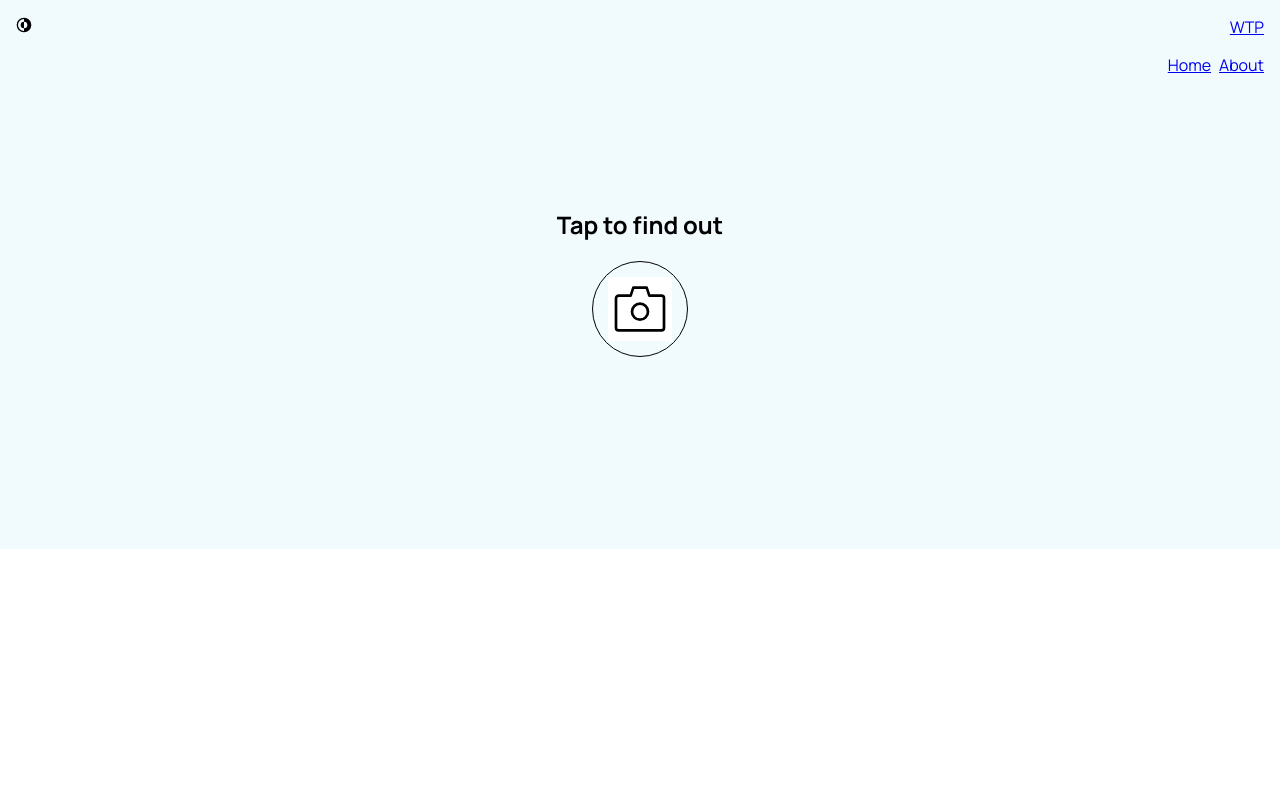
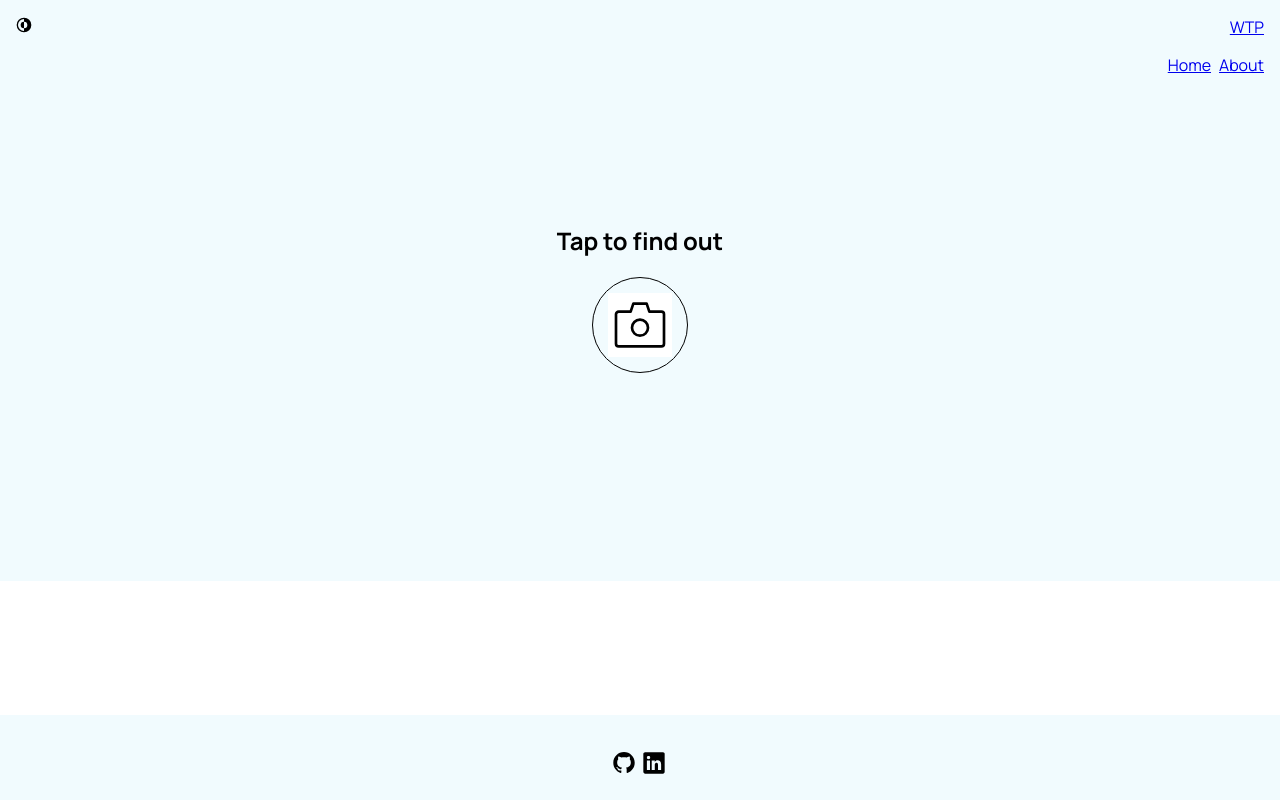
Before and after one commit to burgessolivia/what-the-park-client, a React (Vite) app: page /home in a window 1280 px wide. Built offline with nearby package versions, Linux system fonts and the light colour scheme; a web font is replaced by a local one.

Commit message:
jsx and styling done

```diff
--- a/src/App.jsx
+++ b/src/App.jsx
@@ -2,6 +2,7 @@ import "./App.scss";
 import { BrowserRouter, Navigate, Routes, Route } from "react-router-dom";
 import Header from "./components/Header/Header.jsx";
 import HomePage from "./pages/HomePage/HomePage.jsx";
+import Footer from "./components/Footer/Footer.jsx";
 // import AboutPage
 
 export default function App() {
@@ -13,7 +14,7 @@ export default function App() {
         <Route path="/home" element={<HomePage />} />
         {/* <Route path="/about" element={<about />} /> */}
       </Routes>
-      {/* import footer  */}
+      <Footer />
     </BrowserRouter>
   );
 }
--- a/src/components/Footer/Footer.jsx
+++ b/src/components/Footer/Footer.jsx
@@ -0,0 +1,21 @@
+import "./Footer.scss";
+import { Link } from "react-router-dom";
+import gitHub from "../../assets/icons/github.svg";
+import linkedIn from "../../assets/icons/linkedin.svg";
+
+export default function Footer() {
+  return (
+    <section className="footer">
+      <Link href="github.com/burgessolivia">
+        <img src={gitHub} alt="github icon" className="footer__img-git" />
+      </Link>
+      <Link href="linkedin.com/in/oliveburgess">
+        <img
+          src={linkedIn}
+          alt="linkedIn icon"
+          className="footer__img-linked"
+        />
+      </Link>
+    </section>
+  );
+}
--- a/src/components/Footer/Footer.scss
+++ b/src/components/Footer/Footer.scss
@@ -0,0 +1,25 @@
+@use "../../styles/breakpoints.scss" as *;
+@use "../../styles/colours.scss" as *;
+
+.footer {
+  background-color: $background-light;
+  display: flex;
+  flex-direction: row;
+  padding: 2rem 0 1rem 0;
+  justify-content: center;
+  position: fixed;
+  left: 0;
+  bottom: 0;
+  width: 100%;
+
+  &__img-git {
+    width: 1.7rem;
+    height: 1.6rem;
+    padding-top: 0.3rem;
+  }
+
+  &__img-linked {
+    width: 2rem;
+    height: 2rem;
+  }
+}
--- a/src/pages/HomePage/HomePage.scss
+++ b/src/pages/HomePage/HomePage.scss
@@ -1,12 +1,15 @@
 @use "../../styles/colours.scss" as *;
+@use "../../styles//fonts.scss" as *;
+@use "../../styles/breakpoints.scss" as *;
+@use "../../styles//mixins.scss" as *;
 
 .main {
   background-color: $background-light;
   display: flex;
   flex-direction: column;
   align-items: center;
-  padding-top: 6rem;
-  padding-bottom: 12rem;
+  padding-top: 7rem;
+  padding-bottom: 13rem;
 
   &__title {
     font-weight: 600;
```
Also changed, not shown: src/assets/icons/github.svg (added), src/assets/icons/linkedin.svg (added).
